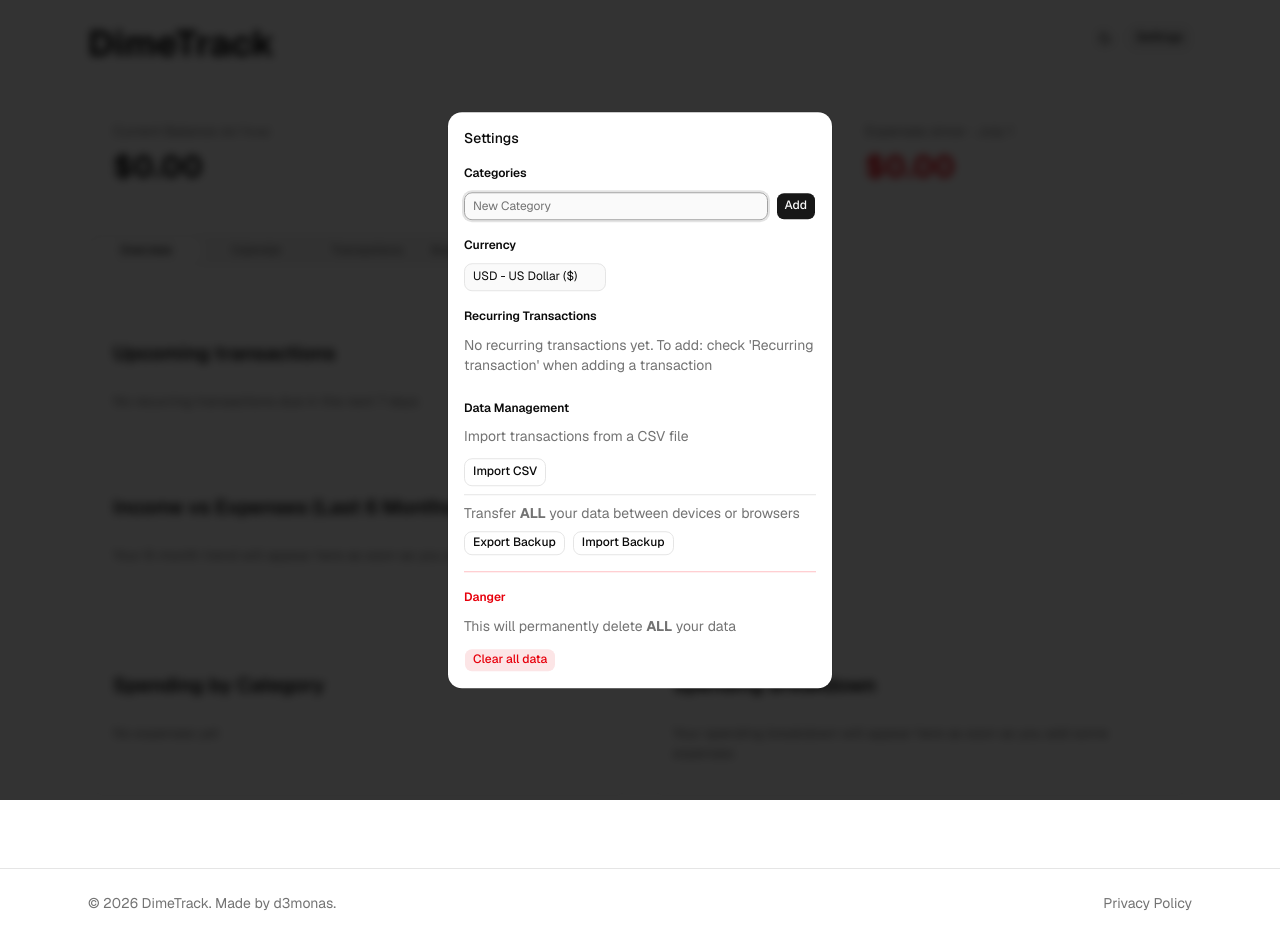
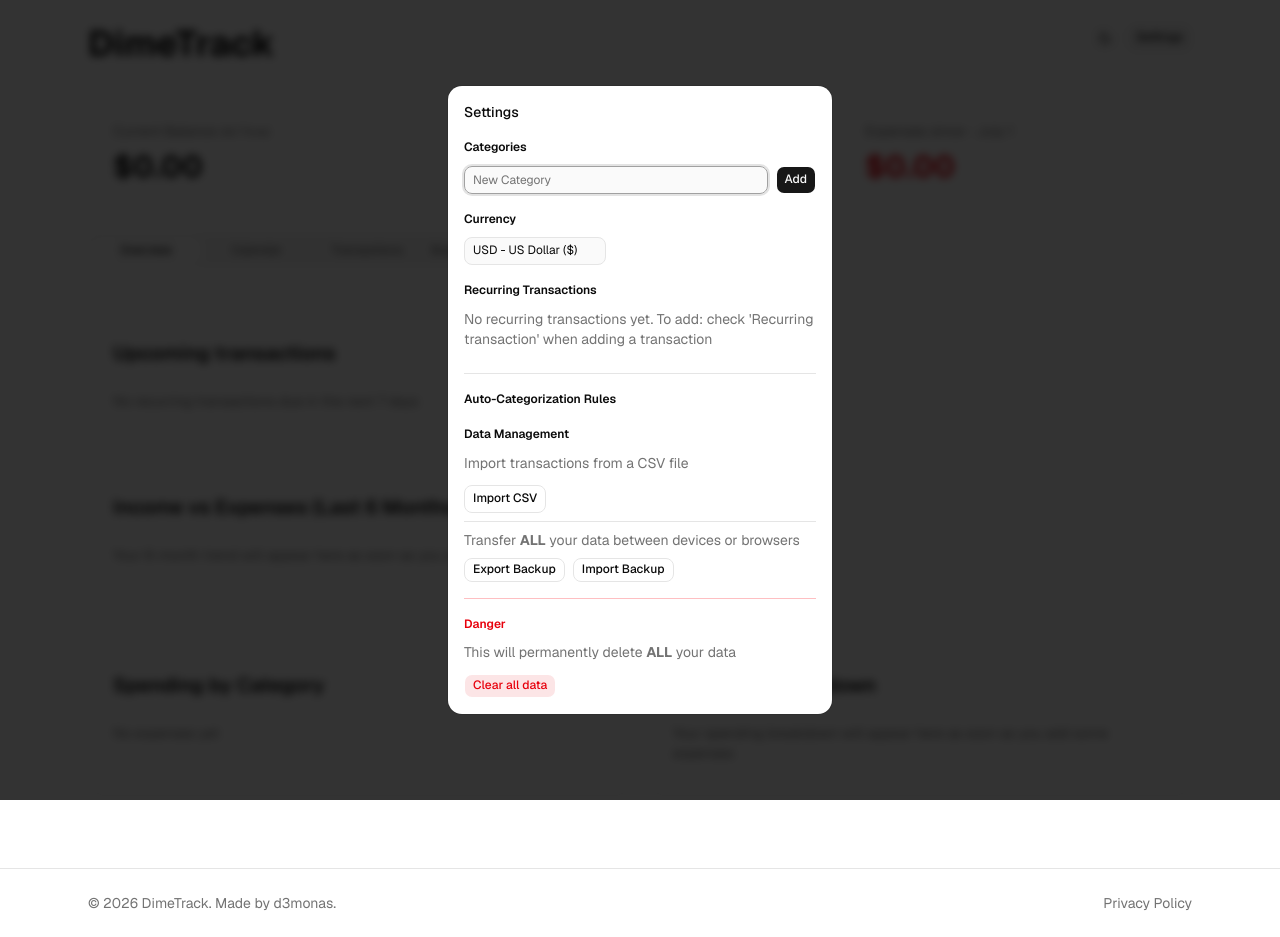
Before and after one commit to d3monas/DimeTrack, a Next.js app: page /app in a window 1280 px wide. Both pictures are taken after a click on the button "Settings". Built offline with nearby package versions, Linux system fonts and the light colour scheme; some icons are missing.

Commit message:
link & prepare stuff for autoCategorization rules

```diff
--- a/app/app/page.tsx
+++ b/app/app/page.tsx
@@ -23,6 +23,7 @@ import type { Transaction, TransactionSplit } from "@/types/transaction"
 import type { Goal } from "@/types/goal"
 import type { FilterPeriod } from "@/lib/calculations"
 import type { RecurringTransaction } from "@/types/recurringTransaction"
+import type { Rule } from "@/types/rule"
 
 // libs
 import { calculateIncome, calculateExpenses, filterTransactionsByPeriod, getMonthlyTrends } from "@/lib/calculations"
@@ -32,6 +33,7 @@ import { savingsCategoryForGoal, isSavingsCategory } from "@/lib/consts"
 import { processRecurring } from "@/lib/recurring"
 import { importFromCSV } from "@/lib/csv"
 import { exportToJSON, importFromJSON } from "@/lib/data"
+import { autoCategories } from "@/lib/rules"
 
 export default function Home() {
   const [transactions, setTransactions] = useState<Transaction[]>([])
@@ -59,6 +61,8 @@ export default function Home() {
   const [editingTransaction, setEditingTransaction] = useState<Transaction | null>(null)
 
   const [recurring, setRecurring] = useState<RecurringTransaction[]>([])
+
+  const [rules, setRules] = useState<Rule[]>([])
 
   // load localstorage
   useEffect(() => {
@@ -423,6 +427,19 @@ export default function Home() {
     setCategories(prev => [...prev, name.trim()])
   }
 
+  function addRule(contains: string, category: string) {
+    const newRule: Rule = {
+      id: crypto.randomUUID(),
+      contains,
+      category
+    }
+    setRules(prev => [...prev, newRule])
+  }
+
+  function deleteRule(id: string) {
+    setRules(prev => prev.filter(rule => rule.id !== id))
+  }
+
   if (!isLoaded) {
     return (
       <main className="min-h-screen bg-background">
@@ -454,7 +471,10 @@ export default function Home() {
               onImportCSV={handleImportCSV}
               onExportBackup={handleExportBackup}
               onImportBackup={handleImportBackup}
-              onClearData={handleClearData} />
+              onClearData={handleClearData}
+              rules={rules}
+              onAddRule={addRule}
+              onDeleteRule={deleteRule} />
           </div>
         </header>
 
--- /dev/null
+++ b/components/settings/rulesManager.tsx
@@ -0,0 +1,29 @@
+import { useState } from "react"
+import type { Rule } from "@/types/rule"
+
+type RulesManagerThings = {
+    rules: Rule[]
+    categories: string[]
+    onAddRule: (contains: string, category: string) => void
+    onDeleteRule: (id: string) => void
+}
+
+export function RulesManager({ rules, categories, onAddRule, onDeleteRule }: RulesManagerThings) {
+    const [contains, setContains] = useState("")
+    const [category, setCategory] = useState("")
+
+    function handleAdd() {
+        if (!contains.trim() || !category) {
+            return
+        }
+        onAddRule(contains.trim(), category)
+        setContains("")
+        setCategory("")
+    }
+
+    return (
+        <div>
+            <h3 className="font-semibold mb-2">Auto-Categorization Rules</h3>
+        </div>
+    )
+}
--- a/components/settings/settingsUI.tsx
+++ b/components/settings/settingsUI.tsx
@@ -6,6 +6,8 @@ import { Select, SelectContent, SelectItem, SelectTrigger, SelectValue } from ".
 import { isSavingsCategory } from "@/lib/consts"
 import { RecurringManager } from "./recurringManager"
 import type { RecurringTransaction } from "@/types/recurringTransaction"
+import { RulesManager } from "./rulesManager"
+import type { Rule } from "@/types/rule"
 
 type SettingsDialogThings = {
     categories: string[]
@@ -22,6 +24,9 @@ type SettingsDialogThings = {
     onExportBackup: () => void
     onImportBackup: (file: File) => void
     onClearData: () => void
+    rules: Rule[]
+    onAddRule: (contains: string, category: string) => void
+    onDeleteRule: (id: string) => void
 }
 
 const currencies = [
@@ -36,7 +41,9 @@ const currencies = [
 ]
 
 export function SettingsDialog({
-    categories, onDeleteCategory, newCategory, setNewCategory, onAddNewCategory, currency, currencySymbol, onCurrencyChange, recurring, onDeleteRecurring, onImportCSV, onExportBackup, onImportBackup, onClearData
+    categories, onDeleteCategory, newCategory, setNewCategory, onAddNewCategory, currency, currencySymbol,
+    onCurrencyChange, recurring, onDeleteRecurring, onImportCSV, onExportBackup, onImportBackup, onClearData,
+    rules, onAddRule, onDeleteRule
 }: SettingsDialogThings) {
     const fileInputRef = useRef<HTMLInputElement>(null)
     const backupInputRef = useRef<HTMLInputElement>(null)
@@ -95,6 +102,10 @@ export function SettingsDialog({
                             />
                     </div>
 
+                    <div className="border-t pt-4">
+                        <RulesManager rules={rules} categories={categories} onAddRule={onAddRule} onDeleteRule={onDeleteRule} />
+                    </div>
+
                     <div>
                         <div>
                             <h3 className="font-semibold mb-2">Data Management</h3>
--- /dev/null
+++ b/lib/rules.ts
@@ -0,0 +1,13 @@
+import type { Rule } from "@/types/rule"
+
+export function autoCategories(description: string, rules: Rule[]): string | null {
+    if (!description || rules.length == 0) {
+        return null
+    }
+    const lowerDesc = description.toLowerCase()
+    const matchedRule = rules.find((rule) => lowerDesc.includes(rule.contains.toLowerCase()))
+
+    return (
+        matchedRule ? matchedRule.category : null
+    )
+}
--- /dev/null
+++ b/types/rule.ts
@@ -0,0 +1,5 @@
+export type Rule = {
+    id: string
+    contains: string
+    category: string
+}
```
